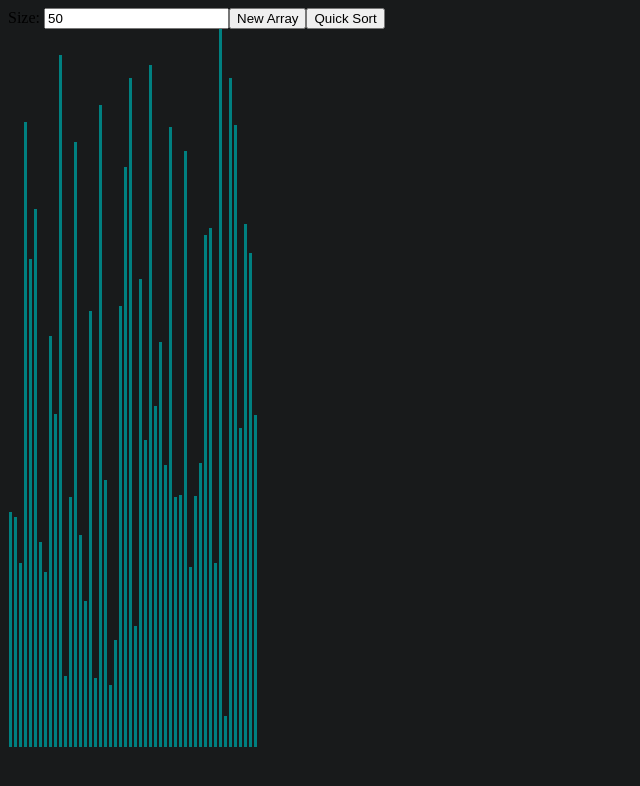
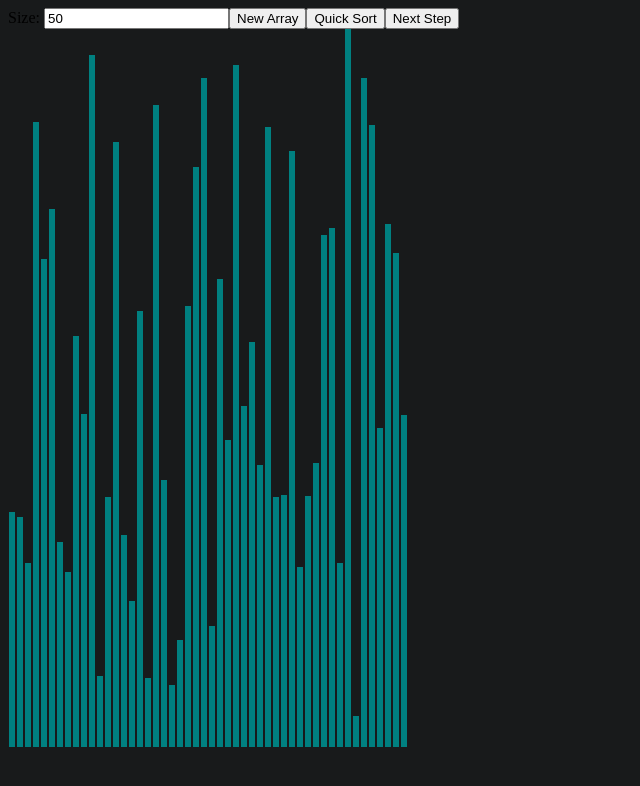
Before and after one commit to FarzanAli/sorting-algorithm-visualizer, a React app: page / in a window 1280 px wide. Shown: the whole page, without its empty margins (0-640 px from the left). Built offline with nearby package versions, Linux system fonts and the light colour scheme.

Commit message:
1.4
Added steps that the algorithm takes in order to sort to the state. In order to view steps first click Quicksort and then Next Step.

```diff
--- a/public/index.html
+++ b/public/index.html
@@ -22,7 +22,7 @@
       work correctly both with client-side routing and a non-root public URL.
       Learn how to configure a non-root public URL by running `npm run build`.
     -->
-    <title>React App</title>
+    <title>Sorting Visualizer</title>
   </head>
   <body>
     <noscript>You need to enable JavaScript to run this app.</noscript>
--- a/src/index.css
+++ b/src/index.css
@@ -3,7 +3,7 @@ body{
 }
 
 .array-bar{
-    width:3px;
+    width:6px;
     background-color: teal;
     display: inline-block;
     margin:0 1px;
--- a/src/index.js
+++ b/src/index.js
@@ -8,6 +8,7 @@ class SortingVis extends React.Component {
 
         this.state = {
             array: [],
+            unsortedArray: [],
             test: [],
             size: 50,
             history: {
@@ -15,7 +16,9 @@ class SortingVis extends React.Component {
                 pivot: [],
                 greater: []
             },
-            steps: []
+            sortedSubArrays: [],
+            steps: [],
+            stepsCounter: 0
         };
     }
 
@@ -47,15 +50,20 @@ class SortingVis extends React.Component {
             a[i].push(i);
         }
 
+        let u = duplicateArray(a)
+
         this.setState({
             array: a,
+            unsortedArray: u,
             test: t,
             history: {
                 lesser: [],
                 pivot: [],
                 greater: []
             },
-            steps: []
+            sortedSubArrays: [],
+            steps: [],
+            stepsCounter: 0
         });
     }
 
@@ -65,7 +73,6 @@ class SortingVis extends React.Component {
                 l.push(c[i])
             }
         }
-        return l;
     }
 
     quickSortHandler(e, t) {
@@ -80,13 +87,28 @@ class SortingVis extends React.Component {
             }
             else { console.log(this.state, e); }
         }
-        // console.log(this.state)
-        let s = [];
+
+        let sSubArrays = [];
         for (let i = 0; i < this.state.history.lesser.length; i++) {
-            s.push(combineSteps(this.state.history.lesser[i], this.state.history.pivot[i], this.state.history.greater[i]))
+            sSubArrays.push(combineSteps(this.state.history.lesser[i], this.state.history.pivot[i], this.state.history.greater[i]))
         }
-        this.state.steps = s
-        console.log(this.state)
+
+        this.setState({ sortedSubArrays: sSubArrays }, () => {
+            let s = [];
+            for (let i = 0; i < this.state.sortedSubArrays.length + 1; i++) {
+                if (i === 0) {
+                    s.push(duplicateArray(this.state.unsortedArray))
+                }
+                if (i === 1) {
+                    s.push(this.state.sortedSubArrays[0])
+                }
+                else if (i >= 1) {
+                    let newArray = replaceItems(s[i - 1], this.state.sortedSubArrays[i - 1])
+                    s.push(newArray)
+                }
+            }
+            this.setState({ steps: s })
+        })
     }
 
     quickSort(e) {
@@ -125,6 +147,16 @@ class SortingVis extends React.Component {
         return final
     }
 
+    iterateSteps() {
+        let counter = this.state.stepsCounter
+        if (counter < this.state.steps.length) {
+            this.setState({
+                array: this.state.steps[counter],
+                stepsCounter: counter + 1
+            })
+        }
+    }
+
     updateSearch(event) {
         this.setState({
             size: event.target.value.substr(0, 3)
@@ -143,6 +175,7 @@ class SortingVis extends React.Component {
                     <input type="number" id="size" value={this.state.size} onChange={this.updateSearch.bind(this)} />
                     <button onClick={() => this.resetArray(10)}>New Array</button>
                     <button onClick={() => this.quickSortHandler(this.state.array, this.state.test)}>Quick Sort</button>
+                    <button onClick={() => this.iterateSteps()}>Next Step</button>
                 </div>
                 <div className="array-container">
                     {mappedArray}
@@ -150,6 +183,35 @@ class SortingVis extends React.Component {
             </div>
         );
     }
+}
+
+function replaceItems(l, c) {
+    l = duplicateArray(l)
+    c = duplicateArray(c)
+
+    let mins = [];
+    for (let i = 0; i < c.length; i++) {
+        for (let j = 0; j < l.length; j++) {
+            if (JSON.stringify(l[j]) === JSON.stringify(c[i])) {
+                mins.push(j)
+            }
+        }
+    }
+
+    let index = Math.min(...mins);
+    l.splice(index, c.length);
+
+    let a = [];
+    for (let i = 0; i < index; i++) {
+        a.push(l[i]);
+    }
+    let b = [];
+    for (let i = index; i < l.length; i++) {
+        b.push(l[i]);
+    }
+    a = a.concat(c, b);
+
+    return a;
 }
 
 function combineSteps(a, b, c) {
```
Also changed, not shown: 1 other file.
